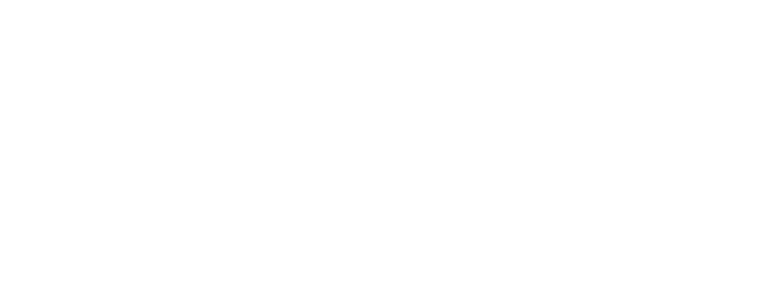
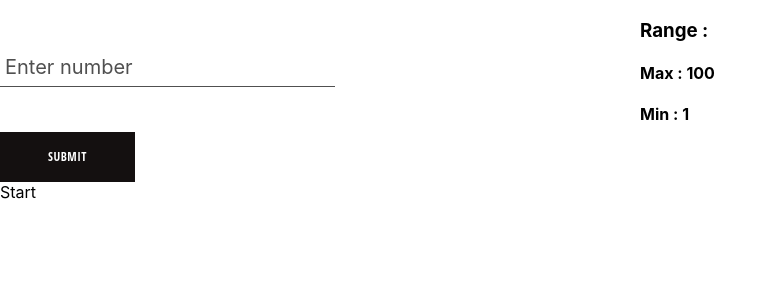
Before and after one commit to prajwal1721/number-guessing, a React (Create React App) app: page / in a window 1280 px wide. Shown: the top 300 px of the page, without its empty margins (0-777 px from the left). Built offline with nearby package versions, Linux system fonts and the light colour scheme.

Commit message:
UI and alignment left

```diff
--- a/src/App.js
+++ b/src/App.js
@@ -6,8 +6,7 @@
 const App = () => (
   <div className="App-header">
     <Switch>
-      <Route path='/game/:max' component={InputBox} />
-      <Route path='/game' component={InputBox} />
+      <Route exact path='/' component={InputBox} />
     </Switch>
   </div>
 );
--- a/src/App.scss
+++ b/src/App.scss
@@ -0,0 +1,4 @@
+*{
+    // height: px;
+    width: 100%;
+}
--- a/src/components/form-input/form-input.scss
+++ b/src/components/form-input/form-input.scss
@@ -1,9 +1,9 @@
-$sub-color: grey;
-$main-color: black;
+$sub-color: rgb(80, 80, 80);
+$main-color: rgb(20, 20, 20);
 
 @mixin shrinkLabel {
   top: -14px;
-  font-size: 12px;
+  font-size: 16px;
   color: $main-color;
 }
 
@@ -18,11 +18,11 @@
 	    font-size: 18px;
 	    padding: 10px 10px 10px 5px;
 	    display: block;
-	    width: 100%;
+	    width: 50%;
 	    border: none;
 	    border-radius: 0;
 	    border-bottom: 1px solid $sub-color;
-	    margin: 25px 0;
+      margin: 25px 0;
 
 	    &:focus {
 	      outline: none;
@@ -33,13 +33,9 @@
 	    }
 	  }
 
-  input[type='password'] {
-    letter-spacing: 0.3em;
-  }
-
   .form-input-label {
     color: $sub-color;
-    font-size: 16px;
+    font-size: 20px;
     font-weight: normal;
     position: absolute;
     pointer-events: none;
--- a/src/components/guess/input.jsx
+++ b/src/components/guess/input.jsx
@@ -2,87 +2,72 @@
 import './input.scss'
 import { History } from '../history/history';
 import FormInput from '../form-input/form-input';
-import {ResponseBack} from '../response/response';
-import {Range} from '../range/range';
+import { ResponseBack } from '../response/response';
+import { Range } from '../range/range';
 
 
 class InputBox extends React.Component {
-    constructor( {max=100}) {
+    constructor({ max = 100 }) {
         super();
         this.state = {
             number: '',
-            guess: Math.round(Math.random() *parseInt(max) + 1),
+            guess: Math.round(Math.random() * parseInt(max) + 1),
             max: max,
             min: 1,
             display: false,
             arr: [],
             area: '',
-            direction:'',
-            color:'white',
+            direction: '',
+            color: 'white',
         }
         this.onSubmit = this.onSubmit.bind(this);
         this.handleChange = this.handleChange.bind(this);
         this.change = this.change.bind(this);
         this.check = this.check.bind(this);
-        this.data = this.data.bind(this);
     };
-    check =()=> {
+
+    // function to assign the correct color
+    check = () => {
         const number = parseInt(this.state.number), guess = this.state.guess;
-        if (number > guess) {
-            this.setState({direction:'high'})
-        }
-        if (number < guess) {
-            this.setState({direction:'low'})
-        }
-        const band= [1, 4, 15];
-        const fact = Math.ceil(this.state.max/100);
+        if (number > guess) this.setState({ direction: 'high' })
+        if (number < guess) this.setState({ direction: 'low' })
+        const band = [1, 4, 15];
+        const fact = Math.ceil(this.state.max / 100);
         const diff = Math.abs(number - guess);
         switch (true) {
-            case diff===0:
-                this.setState({area:'correct',
-                direction:''
+            case diff === 0:
+                this.setState({
+                    area: 'correct',
+                    direction: '', color: 'green'
                 })
                 break;
-            case diff <= band[1]*fact:
-                this.setState({area:'hot'})
+            case diff <= band[1] * fact:
+                this.setState({ area: 'hot', color: 'red' })
                 break;
-            case diff <= band[2]*fact:
-                this.setState({area:'warm'})
+            case diff <= band[2] * fact:
+                this.setState({ area: 'warm', color: 'yellow' })
                 break;
-            case diff > band[2]*fact:
-                this.setState({area:'cold'})
+            case diff > band[2] * fact:
+                this.setState({ area: 'cold', color: 'blue' })
                 break;
-            default:break;
+            default: break;
         }
+    };
 
-    };
+    // asynchronous function to handle correct flow of activites on submit or click
     change = async () => {
         await this.state.arr.push(this.state.number);
         await this.check();
         await this.setState({ number: '' });
-        await this.data(this.state.area);
     };
-    data=(area)=>{
-        var color;
-        switch(area){
-            case 'correct':
-                color='green';break;
-            case 'hot':
-                color='red';break;
-            case 'warm':
-                color='yellow';break;
-            case 'cold':
-                color='blue';break;
-            default :
-                color='white';break;
-        }
-        this.setState({color:color})
-    }
+
+    // onSubmit
     onSubmit = (e) => {
         e.preventDefault();
         this.change();
+    };
 
-    };
+    // function to make sure the user doesn't enter outside the range
     handleChange = (e) => {
         var num = parseInt(e.target.value)
         // console.log(this.state.props);
@@ -101,11 +86,12 @@
         this.setState({ number: num });
     };
 
+    // render
     render() {
         return (
-            <div>
-                <div>
-                    {this.state.max}
+            <div className='outer-partiton'>
+                <div className='inner-partition-left'>
+                    <div className='form'>
                         <form onSubmit={this.onSubmit}>
                             <FormInput
                                 handleChange={this.handleChange}
@@ -115,42 +101,45 @@
                                 value={this.state.number}
                                 required
                             />
-                        <div
-                            style={
-                                {
+                            <div style={{
                                 color: 'red',
                                 fontSize: '20px',
-                                }
-                            }>
-                            {this.state.display ? 'Number is not in range' : null}
-                        </div>
-                        <button type='submit' className={` custom-button`}
-                        >
-                            Submit
-                    </button>
+                            }}>{this.state.display ? 'Number is not in range' : null}</div>
+                            <button type='submit' className={`custom-button`}>Submit</button>
                         </form>
                     </div>
+                    <div className='history'>
+                        <History arr={this.state.arr} />
+                    </div>
+                </div>
+                <div className='inner-partition-right'>
+                    <div className='range'>
                         <Range max={this.state.max} />
-                <History arr={this.state.arr} />
-                <ResponseBack text={this.state.area} direction={this.state.direction} color= {this.state.color} />
+                    </div>
+                    <div className='remaining'>
+                        <div className='response'>
+                            <ResponseBack text={this.state.area} direction={this.state.direction} color={this.state.color} />
+                        </div>
+                        <div className='scale'>
 
-                {/* this is not workfing  */}
+                        </div>
+                    </div>
+                </div>
+
+                {/* on correct guess */}
                 {(this.state.area === 'correct' ?
                         <div>
-                <button onClick={()=>{
+                            <button onClick={() => {
                                 this.setState({
-                        guess: Math.round(Math.random() *parseInt(this.state.max+100) + 1),
-                        max:parseInt(this.state.max)+100,
-                        number:'',
-                        area:'',
-                        direction:'',
-                        arr:[],
-                    })
-                }}>Next level</button>
+                                    guess: Math.round(Math.random() * parseInt(this.state.max + 100) + 1),
+                                    max: parseInt(this.state.max) + 100,
+                                    number: '',
+                                    area: '',
+                                    direction: '',
+                                    arr: [],
+                                })}}>Next level</button>
                                 <button>End game</button>
-            </div>
-
-            :null)}
+                        </div>: null)}
 
             </div>
         )
--- a/src/components/guess/input.scss
+++ b/src/components/guess/input.scss
@@ -6,8 +6,7 @@
   font-size: 12px;
   color: $main-color;
 }
-
-
+// input for number the arrow : hidden
 /* Chrome, Safari, Edge, Opera */
 input::-webkit-outer-spin-button,
 input::-webkit-inner-spin-button {
@@ -16,67 +15,24 @@
 }
 
 /* Firefox */
-input[type=number] {
+input[type="number"] {
   -moz-appearance: textfield;
 }
 
-.label{
-    font-size: 32px;
-    color: black;
-
-}
-
-.form-input {
-    background: none;
-    background-color: white;
-    color: $sub-color;
-    font-size: 18px;
-    padding: 5px 5px 5px 5px;
-    display: block;
-    width: 100%;
-    border: none;
-    border-radius: 0;
-    border-bottom: 1px solid $sub-color;
-    margin: 25px 0;
-
-    &:focus {
-      outline: none;
-    }
-
-    &:focus ~ .form-input-label {
-      @include shrinkLabel();
-    }
-  }
-
-
-  .form-input-label {
-    color: $sub-color;
-    font-size: 16px;
-    font-weight: normal;
-    position: absolute;
-    pointer-events: none;
-    left: 5px;
-    top: 10px;
-    transition: 300ms ease all;
-
-    &.shrink {
-      @include shrinkLabel();
-    }
-  }
-
-
+// button
 .custom-button {
-    min-width: 165px;
-    width: auto;
-    height: 50px;
+  min-width: 135px;
+  width: fit-content;
+  height: fit-content;
   letter-spacing: 0.5px;
   line-height: 50px;
   padding: 0 35px 0 35px;
-    font-size: 15px;
-    background-color: black;
+  font-size: 12px;
+  background-color: rgb(8, 4, 4);
+  opacity: 0.95;
   color: white;
   text-transform: uppercase;
-    font-family: 'Open Sans Condensed';
+  font-family: "Open Sans Condensed";
   font-weight: bolder;
   border: none;
   cursor: pointer;
@@ -84,8 +40,31 @@
   justify-content: center;
 
   &:hover {
-      background-color: white;
+    background-color: rgb(102, 102, 102);
     color: black;
     border: 1px solid black;
   }
 }
+
+.outer-partiton {
+  display: flex;
+  flex: 1 2 auto;
+  flex-direction: row;
+
+  &.inner-partition-left {
+    display: flex;
+    flex-direction: column;
+    flex: 2 1 auto;
+    margin: 20px;
+    right: -12px;
+    &.form{
+      display: flex;
+      flex-direction: column;
+      justify-content: center;
+      border: thick double #3b3b3b;
+    }
+    &.history{
+      border: thick 2px silver;
+    }
+  }
+}
```
Lines whose indentation alone changed are shown as unchanged.
